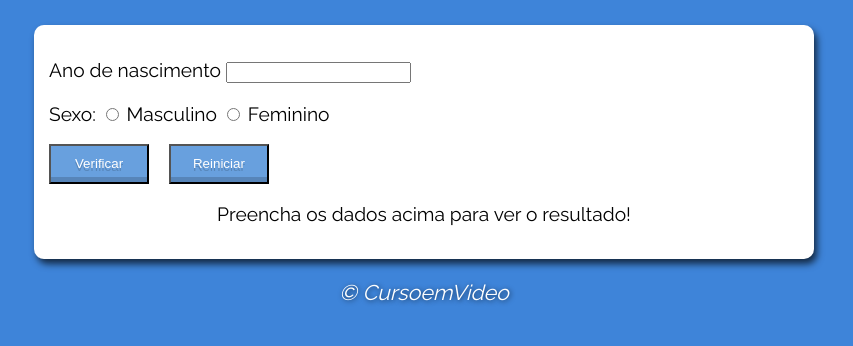
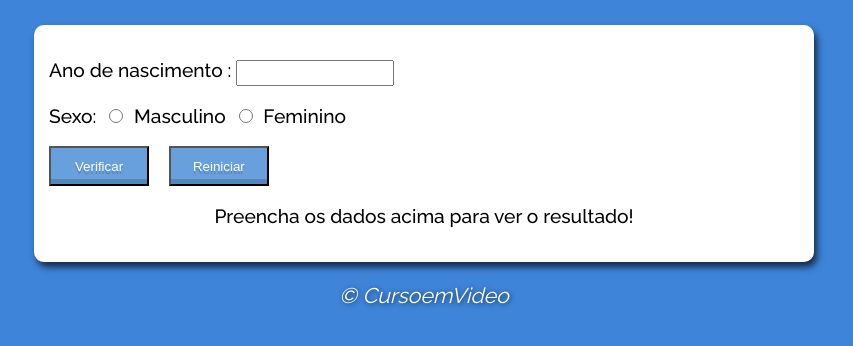
Before and after one commit to ItsTonyy/JavaScript, a plain HTML site: page ex004 - Segundo Site/index.html in a window 1280 px wide. Shown: the part 82-428 px from the top of the page, without its empty margins (216-1069 px from the left). Drawn offline with Linux system fonts and the light colour scheme.

Commit message:
atualização final - exercicio js 2

```diff
--- a/ex004 - Segundo Site/index.html
+++ b/ex004 - Segundo Site/index.html
@@ -13,15 +13,17 @@
     </header>
 
     <section>
-        <div >
-            <p>Ano de nascimento
-                <input type="number" name="ano" id="txtano">
+        <div>
+            <p>
+                Ano de nascimento :
+                <input type="number" name="ano" id="txtano" class="input-ano">
             </p>
 
-            <p>Sexo:
-                <input type="radio" name="radsex" id="mas">
+            <p>
+                Sexo:
+                <input type="radio" name="radsex" id="mas" class="input-sexo">
                 <label for="masc">Masculino</label>
-                <input type="radio" name="radsex" id="fem">
+                <input type="radio" name="radsex" id="fem" class="input-sexo">
                 <label for="fem">Feminino</label>
             </p>
 
--- a/ex004 - Segundo Site/style.css
+++ b/ex004 - Segundo Site/style.css
@@ -30,10 +30,21 @@ section {
     width: 750px;
     margin: auto;
     box-shadow: 3px 5px 7px rgba(0, 0, 0, 0.685);
+    font-weight: 500;
 }
 
 #res {
     text-align: center;
+}
+
+.input-ano {
+    width: 150px;
+    height: 20px;
+}
+
+.input-sexo {
+    width: 20px;
+    height: 14px;
 }
 
 .button {
@@ -45,6 +56,7 @@ section {
   width: 100px;
   height: 40px;
   margin-right: 15px;
+  cursor: pointer;
 
 }
 
```
